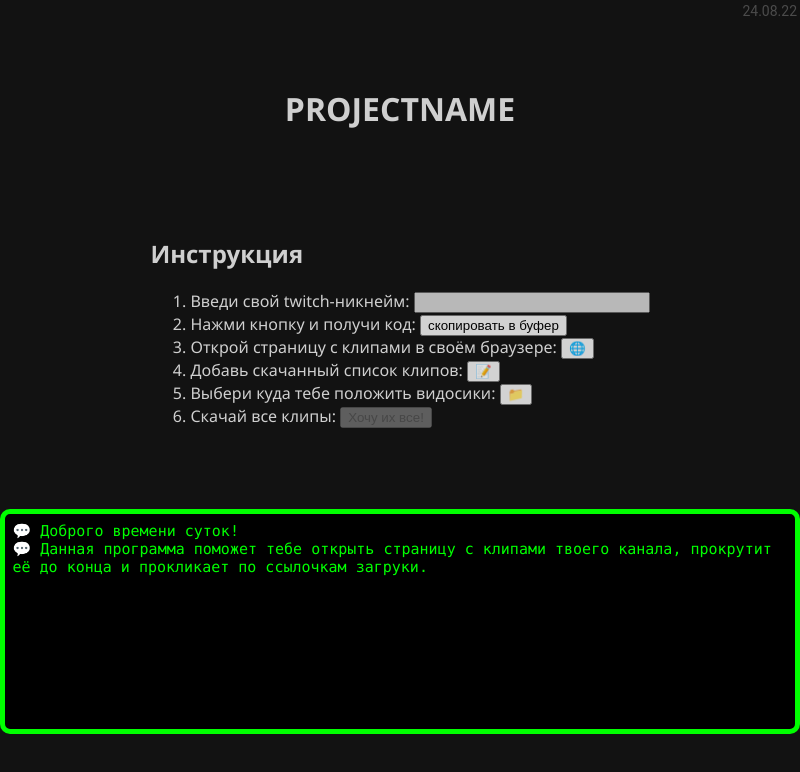
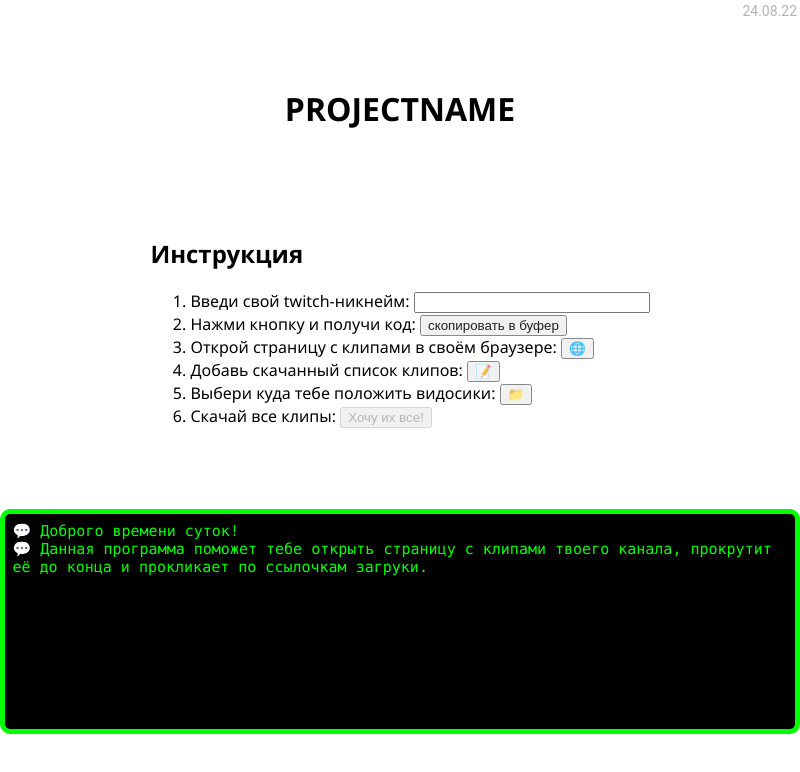
Before and after one commit to EternalRival/twitch-clip-downloader, an Electron app: page src/index.html in a window 800 px wide. Drawn offline with Linux system fonts and the light colour scheme; no server answers.

Commit message:
feat: cancel dark page theme

```diff
--- a/src/styles.css
+++ b/src/styles.css
@@ -5,8 +5,8 @@ body {
 }
 main {
   font-family: "Segoe UI", Tahoma, Geneva, Verdana, sans-serif;
-  background-color: #121212;
-  color: #fffc;
+ /*  background-color: #121212; */
+ /*  color: #fffc; */
 }
 /* * {
   background-color: #00f2;
@@ -18,7 +18,7 @@ main {
   right: 0;
   font-family: "Roboto", sans-serif;
   font-size: 14px;
-  color: #fffc;
+/*   color: #fffc; */
   opacity: 0.3;
 }
 .flex-wrapper {
@@ -34,7 +34,7 @@ h1,
 }
 
 input[type="text"] {
-  opacity: 0.7;
+ /*  opacity: 0.7; */
   outline: none;
   font-weight: bold;
 }
@@ -92,7 +92,7 @@ button {
   padding: 0;
 }
 input[type="number"] {
-  opacity: 0.8;
+ /*  opacity: 0.8; */
   outline: none;
   border: none;
   box-sizing: border-box;
```
